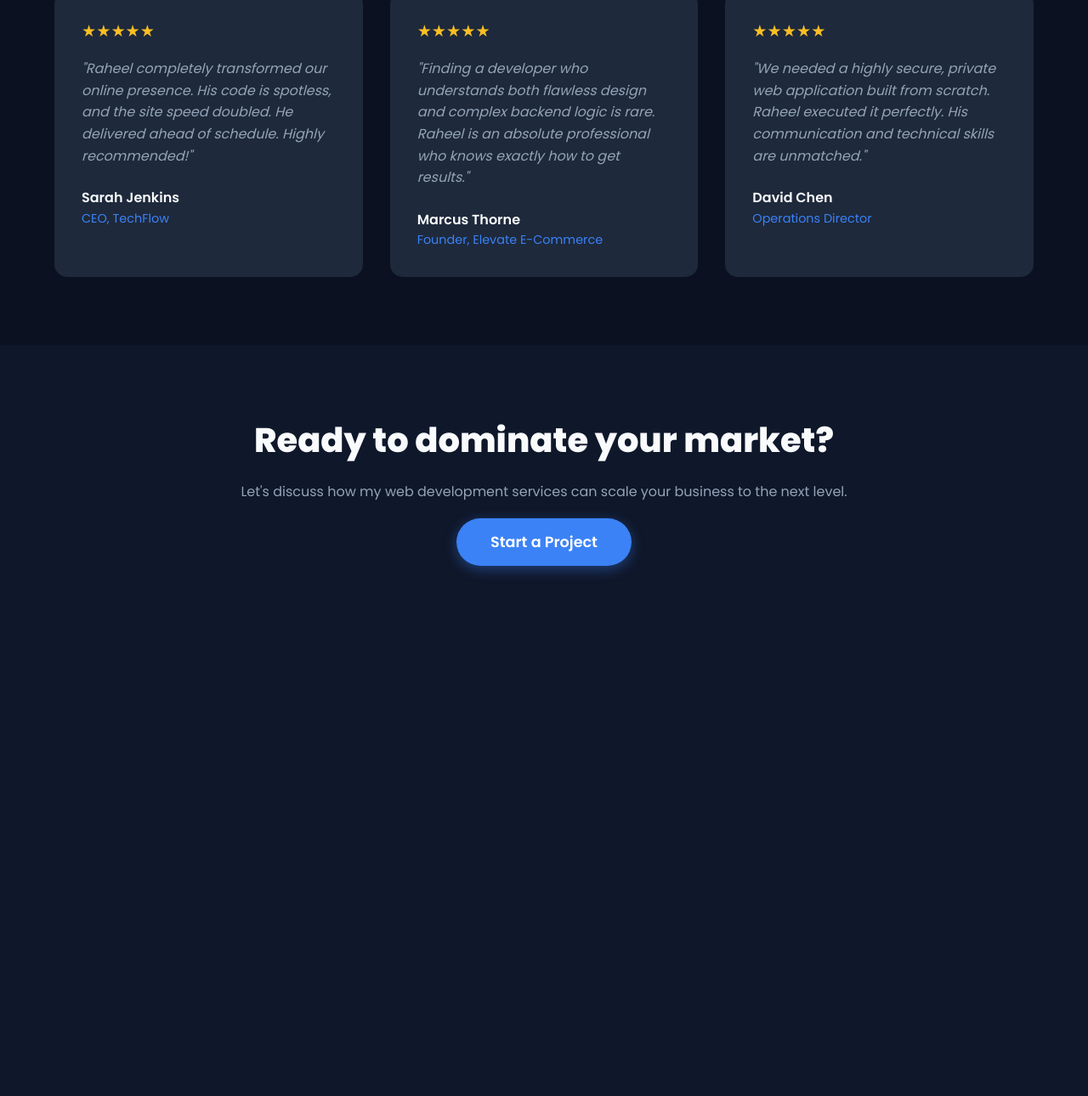
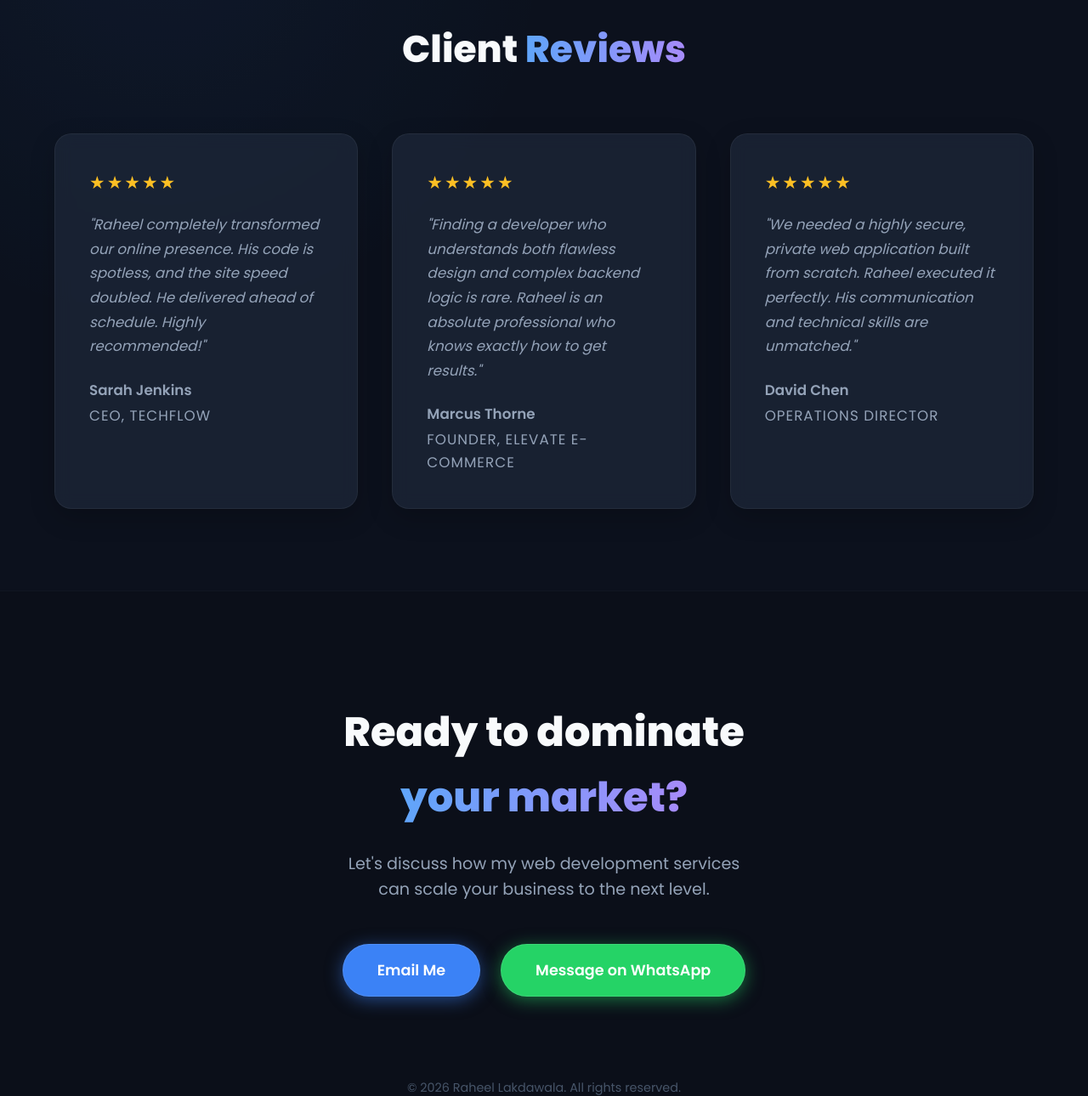
Before and after one commit to raheel122/DEVIL, a plain HTML site: page index.html in a window 1280 px wide. Shown: the part 1510-2800 px from the top of the page at 85% size. Before the commit the page ends 2242 px from the top, so only its background shows below. Drawn offline with Linux system fonts and the light colour scheme.

Commit message:
Update index.html

```diff
--- a/index.html
+++ b/index.html
@@ -7,10 +7,12 @@
     <link href="https://fonts.googleapis.com/css2?family=Poppins:wght@300;400;600;800&display=swap" rel="stylesheet">
     <style>
         :root {
-            --bg-dark: #0f172a;
-            --bg-card: #1e293b;
+            --bg-dark: #0b0f19;
+            --bg-card: rgba(30, 41, 59, 0.7);
             --primary: #3b82f6;
-            --primary-hover: #2563eb;
+            --primary-glow: rgba(59, 130, 246, 0.5);
+            --whatsapp: #25D366;
+            --whatsapp-glow: rgba(37, 211, 102, 0.5);
             --text-main: #f8fafc;
             --text-muted: #94a3b8;
         }
@@ -27,6 +29,18 @@
             background-color: var(--bg-dark);
             color: var(--text-main);
             line-height: 1.6;
+            overflow-x: hidden;
+            background-image:
+                radial-gradient(circle at 15% 50%, rgba(59, 130, 246, 0.08), transparent 25%),
+                radial-gradient(circle at 85% 30%, rgba(139, 92, 246, 0.08), transparent 25%);
+        }
+
+        /* Gradient Text Utility */
+        .gradient-text {
+            background: linear-gradient(to right, #60a5fa, #a78bfa);
+            -webkit-background-clip: text;
+            -webkit-text-fill-color: transparent;
+            background-clip: text;
         }
 
         /* Navigation */
@@ -34,13 +48,14 @@
             display: flex;
             justify-content: space-between;
             align-items: center;
-            padding: 2rem 5%;
-            background: rgba(15, 23, 42, 0.9);
+            padding: 1.5rem 5%;
+            background: rgba(11, 15, 25, 0.8);
             position: fixed;
             width: 100%;
             top: 0;
             z-index: 1000;
-            backdrop-filter: blur(10px);
+            backdrop-filter: blur(12px);
+            border-bottom: 1px solid rgba(255, 255, 255, 0.05);
         }
 
         .logo {
@@ -48,17 +63,15 @@
             font-weight: 800;
             color: var(--text-main);
             text-decoration: none;
-        }
-
-        .logo span {
-            color: var(--primary);
+            letter-spacing: 1px;
         }
 
         .nav-links a {
             color: var(--text-main);
             text-decoration: none;
-            margin-left: 2rem;
+            margin-left: 2.5rem;
             font-weight: 600;
+            font-size: 0.95rem;
             transition: color 0.3s;
         }
 
@@ -68,33 +81,37 @@
 
         /* Hero Section */
         .hero {
-            height: 100vh;
+            min-height: 100vh;
             display: flex;
             flex-direction: column;
             justify-content: center;
             align-items: center;
             text-align: center;
             padding: 0 5%;
-            background: radial-gradient(circle at center, #1e293b 0%, #0f172a 100%);
-            animation: fadeIn 1.5s ease-in-out;
+            animation: fadeIn 1.2s cubic-bezier(0.16, 1, 0.3, 1);
         }
 
         .hero h1 {
-            font-size: 4rem;
+            font-size: 4.5rem;
             font-weight: 800;
-            margin-bottom: 1rem;
-            line-height: 1.2;
-        }
-
-        .hero h1 span {
-            color: var(--primary);
+            margin-bottom: 1.5rem;
+            line-height: 1.1;
+            letter-spacing: -1px;
         }
 
         .hero p {
-            font-size: 1.2rem;
+            font-size: 1.25rem;
             color: var(--text-muted);
-            max-width: 600px;
-            margin-bottom: 2rem;
+            max-width: 650px;
+            margin-bottom: 2.5rem;
+        }
+
+        /* Buttons */
+        .btn-group {
+            display: flex;
+            gap: 1.5rem;
+            flex-wrap: wrap;
+            justify-content: center;
         }
 
         .btn {
@@ -105,127 +122,169 @@
             border-radius: 50px;
             font-weight: 600;
             font-size: 1.1rem;
-            transition: all 0.3s;
-            box-shadow: 0 4px 15px rgba(59, 130, 246, 0.4);
+            transition: all 0.3s ease;
+            box-shadow: 0 4px 20px var(--primary-glow);
+            border: 1px solid rgba(255,255,255,0.1);
         }
 
         .btn:hover {
-            background-color: var(--primary-hover);
             transform: translateY(-3px);
-            box-shadow: 0 6px 20px rgba(59, 130, 246, 0.6);
+            box-shadow: 0 8px 25px var(--primary-glow);
+            background-color: #2563eb;
         }
 
-        /* Skills / Services */
+        .btn-whatsapp {
+            background-color: var(--whatsapp);
+            box-shadow: 0 4px 20px var(--whatsapp-glow);
+        }
+
+        .btn-whatsapp:hover {
+            background-color: #1ea952;
+            box-shadow: 0 8px 25px var(--whatsapp-glow);
+        }
+
+        .btn-outline {
+            background-color: transparent;
+            border: 2px solid var(--text-muted);
+            box-shadow: none;
+        }
+
+        .btn-outline:hover {
+            border-color: var(--text-main);
+            background-color: rgba(255,255,255,0.05);
+            box-shadow: none;
+        }
+
+        /* Sections General */
+        section {
+            padding: 6rem 5%;
+        }
+
         .section-title {
             text-align: center;
-            font-size: 2.5rem;
-            margin-bottom: 3rem;
-        }
-
-        .section-title span {
-            color: var(--primary);
-        }
-
-        .services {
-            padding: 5rem 5%;
+            font-size: 2.75rem;
+            margin-bottom: 4rem;
+            font-weight: 800;
         }
 
         .grid {
             display: grid;
-            grid-template-columns: repeat(auto-fit, minmax(300px, 1fr));
-            gap: 2rem;
+            grid-template-columns: repeat(auto-fit, minmax(320px, 1fr));
+            gap: 2.5rem;
+            max-width: 1200px;
+            margin: 0 auto;
         }
 
+        /* Cards (Glassmorphism) */
         .card {
             background: var(--bg-card);
-            padding: 2rem;
-            border-radius: 15px;
-            text-align: center;
-            transition: transform 0.3s;
-            border: 1px solid rgba(255,255,255,0.05);
+            backdrop-filter: blur(10px);
+            padding: 2.5rem;
+            border-radius: 20px;
+            text-align: left;
+            transition: all 0.4s ease;
+            border: 1px solid rgba(255, 255, 255, 0.05);
+            box-shadow: 0 10px 30px rgba(0,0,0,0.2);
         }
 
         .card:hover {
             transform: translateY(-10px);
-            border-color: var(--primary);
+            border-color: rgba(96, 165, 250, 0.3);
+            box-shadow: 0 20px 40px rgba(0,0,0,0.4);
         }
 
         .card h3 {
             margin-bottom: 1rem;
             font-size: 1.5rem;
+            color: var(--text-main);
         }
 
         .card p {
             color: var(--text-muted);
+            font-size: 1.05rem;
         }
 
-        /* Reviews / Testimonials */
+        /* Reviews Section */
         .reviews {
-            padding: 5rem 5%;
-            background-color: #0b1120;
-        }
-
-        .review-card {
-            background: var(--bg-card);
-            padding: 2rem;
-            border-radius: 15px;
-            position: relative;
+            background-color: rgba(15, 23, 42, 0.3);
+            border-top: 1px solid rgba(255,255,255,0.02);
+            border-bottom: 1px solid rgba(255,255,255,0.02);
         }
 
         .stars {
             color: #fbbf24;
-            margin-bottom: 1rem;
-            font-size: 1.2rem;
+            margin-bottom: 1.2rem;
+            font-size: 1.3rem;
+            letter-spacing: 2px;
         }
 
         .quote {
             font-style: italic;
             margin-bottom: 1.5rem;
             color: var(--text-muted);
+            line-height: 1.7;
         }
 
         .client-name {
             font-weight: 600;
             color: var(--text-main);
+            font-size: 1.1rem;
         }
 
         .client-role {
             font-size: 0.9rem;
             color: var(--primary);
+            text-transform: uppercase;
+            letter-spacing: 1px;
+            margin-top: 0.2rem;
         }
 
         /* Footer / Contact */
         footer {
             text-align: center;
-            padding: 5rem 5%;
+            padding: 8rem 5% 5rem;
+            display: flex;
+            flex-direction: column;
+            align-items: center;
         }
 
         footer h2 {
-            font-size: 2.5rem;
-            margin-bottom: 1rem;
+            font-size: 3rem;
+            margin-bottom: 1.5rem;
+            font-weight: 800;
         }
 
         footer p {
             color: var(--text-muted);
-            margin-bottom: 2rem;
+            margin-bottom: 3rem;
+            font-size: 1.2rem;
+            max-width: 500px;
+        }
+
+        .copyright {
+            margin-top: 6rem;
+            color: #475569;
+            font-size: 0.9rem;
         }
 
         @keyframes fadeIn {
-            from { opacity: 0; transform: translateY(20px); }
+            from { opacity: 0; transform: translateY(30px); }
             to { opacity: 1; transform: translateY(0); }
         }
 
         /* Mobile Responsiveness */
         @media (max-width: 768px) {
-            .hero h1 { font-size: 2.5rem; }
+            .hero h1 { font-size: 3rem; }
             .nav-links { display: none; }
+            .btn-group { flex-direction: column; width: 100%; max-width: 300px; margin: 0 auto;}
+            .btn { width: 100%; }
         }
     </style>
 </head>
 <body>
 
     <nav>
-        <a href="#" class="logo">Raheel<span>.Dev</span></a>
+        <a href="#" class="logo">Raheel<span class="gradient-text">.Dev</span></a>
         <div class="nav-links">
             <a href="#services">Expertise</a>
             <a href="#reviews">Reviews</a>
@@ -234,45 +293,48 @@
     </nav>
 
     <section class="hero">
-        <h1>Building Digital Experiences That <span>Convert.</span></h1>
+        <h1>Building Digital Experiences <br>That <span class="gradient-text">Convert.</span></h1>
         <p>Hi, I'm Raheel Lakdawala. I engineer high-performance, scalable web applications that turn visitors into loyal customers. Stop settling for slow, outdated websites.</p>
-        <a href="#contact" class="btn">Let's Build Something Great</a>
+        <div class="btn-group">
+            <a href="#contact" class="btn">Start a Project</a>
+            <a href="#services" class="btn btn-outline">View My Work</a>
+        </div>
     </section>
 
     <section id="services" class="services">
-        <h2 class="section-title">My <span>Expertise</span></h2>
+        <h2 class="section-title">My <span class="gradient-text">Expertise</span></h2>
         <div class="grid">
             <div class="card">
                 <h3>Frontend Development</h3>
-                <p>Creating pixel-perfect, responsive user interfaces that provide an unforgettable user experience across all devices.</p>
+                <p>Creating pixel-perfect, responsive user interfaces that provide an unforgettable user experience across all devices and screen sizes.</p>
             </div>
             <div class="card">
                 <h3>Backend Architecture</h3>
-                <p>Building secure, scalable, and lightning-fast server-side solutions. From databases to real-time chat infrastructures.</p>
+                <p>Building secure, scalable, and lightning-fast server-side solutions. From complex databases to real-time communication infrastructures.</p>
             </div>
             <div class="card">
                 <h3>Conversion Optimization</h3>
-                <p>Designing websites with psychology in mind to maximize user engagement, retention, and sales.</p>
+                <p>Designing websites with psychology in mind to maximize user engagement, retention, and ultimately drive higher sales.</p>
             </div>
         </div>
     </section>
 
     <section id="reviews" class="reviews">
-        <h2 class="section-title">Client <span>Reviews</span></h2>
+        <h2 class="section-title">Client <span class="gradient-text">Reviews</span></h2>
         <div class="grid">
-            <div class="review-card">
+            <div class="card">
                 <div class="stars">★★★★★</div>
                 <p class="quote">"Raheel completely transformed our online presence. His code is spotless, and the site speed doubled. He delivered ahead of schedule. Highly recommended!"</p>
                 <p class="client-name">Sarah Jenkins</p>
                 <p class="client-role">CEO, TechFlow</p>
             </div>
-            <div class="review-card">
+            <div class="card">
                 <div class="stars">★★★★★</div>
                 <p class="quote">"Finding a developer who understands both flawless design and complex backend logic is rare. Raheel is an absolute professional who knows exactly how to get results."</p>
                 <p class="client-name">Marcus Thorne</p>
                 <p class="client-role">Founder, Elevate E-Commerce</p>
             </div>
-            <div class="review-card">
+            <div class="card">
                 <div class="stars">★★★★★</div>
                 <p class="quote">"We needed a highly secure, private web application built from scratch. Raheel executed it perfectly. His communication and technical skills are unmatched."</p>
                 <p class="client-name">David Chen</p>
@@ -281,11 +343,22 @@
         </div>
     </section>
 
-    <footer id="contact">
-        <h2>Ready to dominate your market?</h2>
-        <p>Let's discuss how my web development services can scale your business to the next level.</p>
-        <a href="mailto:your-email@example.com" class="btn">Start a Project</a>
-    </footer>
+    <section id="contact" style="padding: 0;">
+        <footer>
+            <h2>Ready to dominate <br><span class="gradient-text">your market?</span></h2>
+            <p>Let's discuss how my web development services can scale your business to the next level.</p>
+
+            <div class="btn-group">
+                <a href="mailto:raheellakdawala24@gmail.com" class="btn">Email Me</a>
+
+                <a href="https://wa.me/919898656918?text=Hi" target="_blank" class="btn btn-whatsapp">Message on WhatsApp</a>
+            </div>
+
+            <div class="copyright">
+                &copy; 2026 Raheel Lakdawala. All rights reserved.
+            </div>
+        </footer>
+    </section>
 
 </body>
 </html>
```
